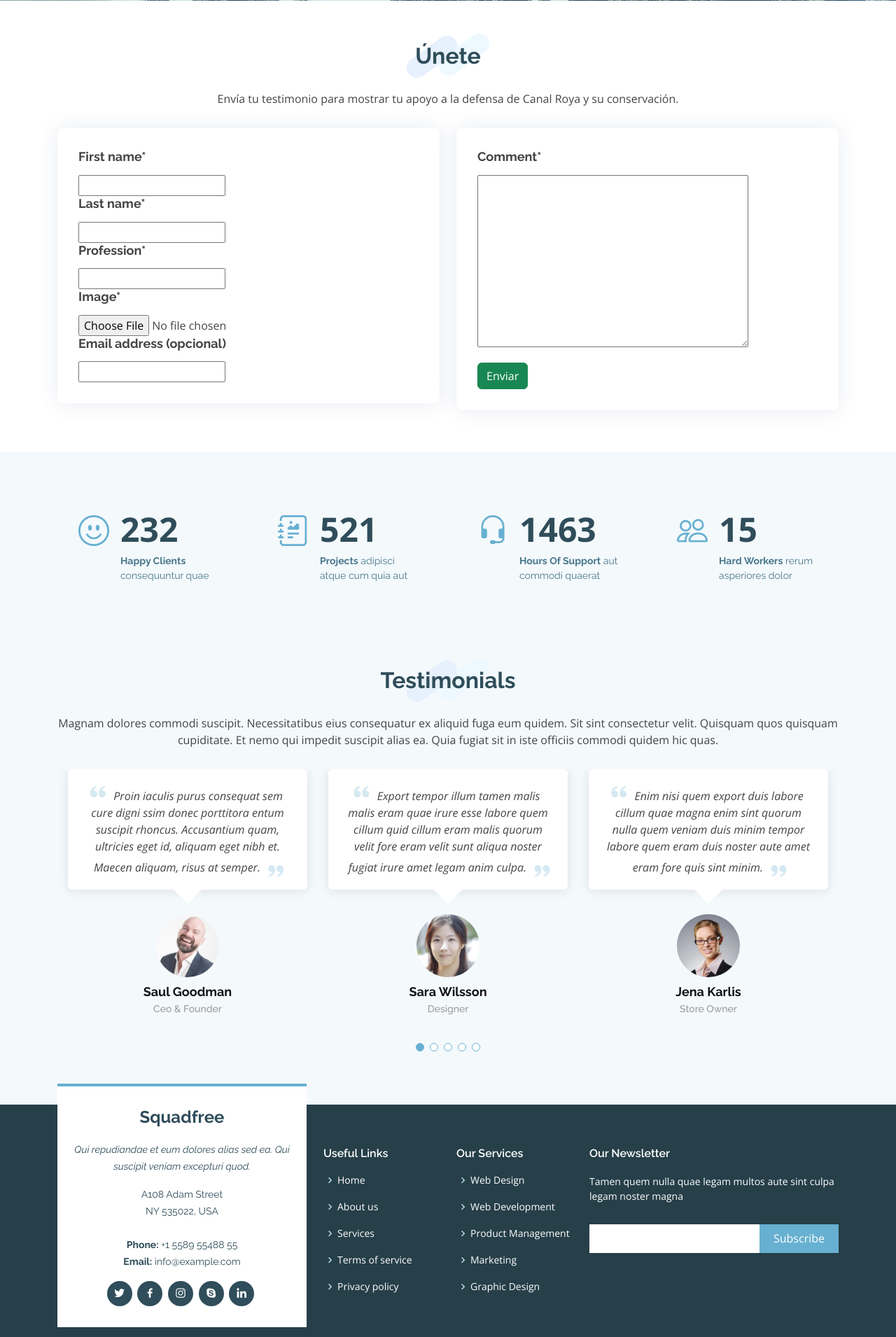
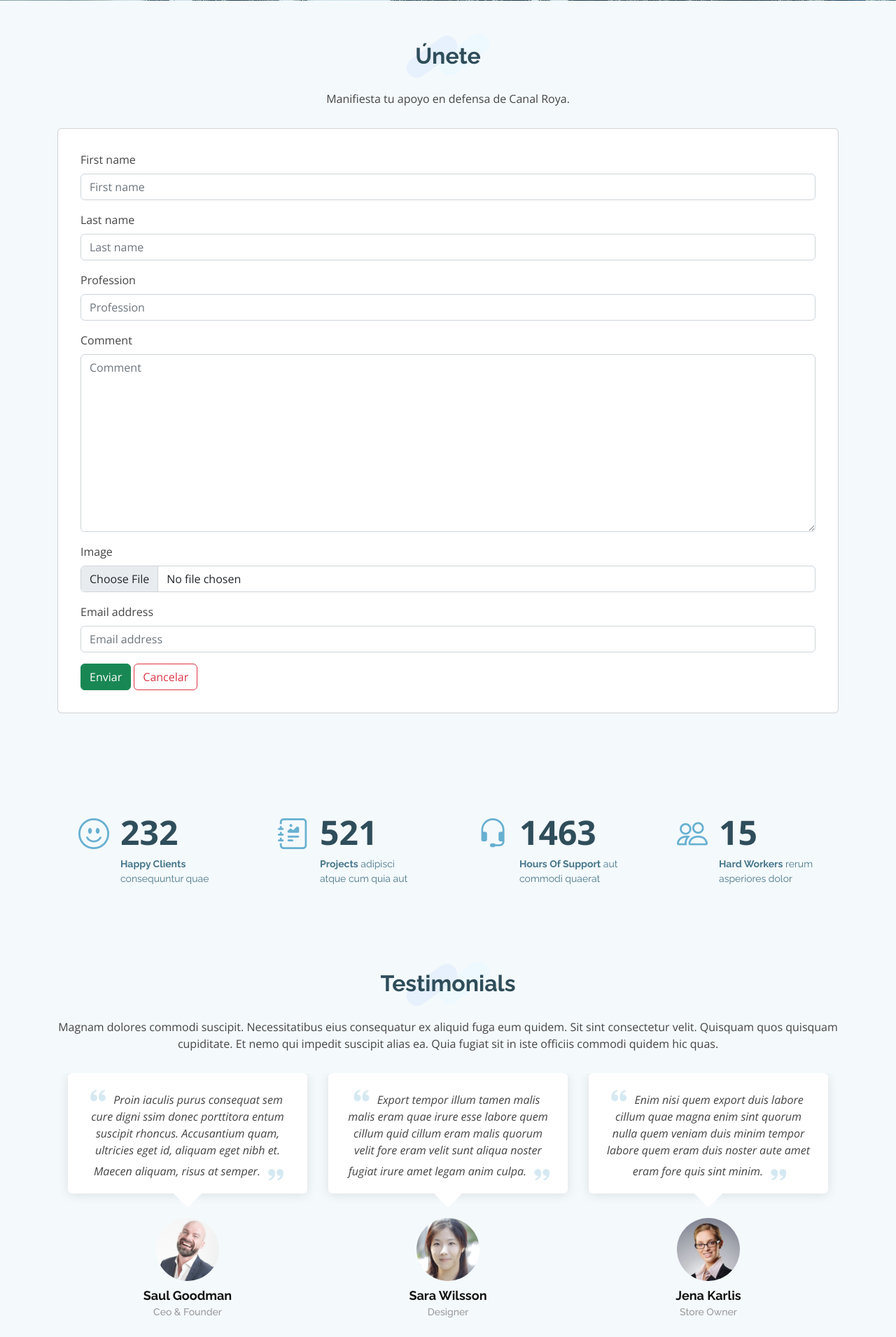
Before and after one commit to ribaguifi/canalroya, a Django app: page / in a window 1280 px wide. Shown: the part 799-2709 px from the top of the page at 70% size. Run offline with Django 4.2, Linux system fonts and the light colour scheme; some libraries are stand-ins or nearby versions.

Commit message:
Tune form style using bootstrap5

```diff
--- a/canalroya/templates/canalroya/base.html
+++ b/canalroya/templates/canalroya/base.html
@@ -50,7 +50,7 @@
 
       <nav id="navbar" class="navbar">
         <ul>
-          <li><a class="nav-link scrollto active" href="#hero">Home</a></li>
+          <li><a class="nav-link scrollto active" href="{% url 'canalroya:testimonial-new' %}">Home</a></li>
         </ul>
         <i class="bi bi-list mobile-nav-toggle"></i>
       </nav><!-- .navbar -->
@@ -70,16 +70,9 @@
   <main id="main">
 
     <!-- ======= Services Section ======= -->
-    <section id="services" class="services">
+    <section id="services" class="services section-bg">
       <div class="container">
-
-        <div class="section-title" data-aos="fade-in" data-aos-delay="100">
-          <h2>Únete</h2>
-          <p>Envía tu testimonio para mostrar tu apoyo a la defensa de Canal Roya y su conservación.</p>
-        </div>
-
         {% block content %}{% endblock content %}
-
       </div>
     </section><!-- End Services Section -->
 
--- a/canalroya/templates/canalroya/testimonial_form.html
+++ b/canalroya/templates/canalroya/testimonial_form.html
@@ -1,42 +1,24 @@
 {% extends "canalroya/base.html" %}
+{% load django_bootstrap5 %}
 
 {% block content %}
-<form method="post" enctype="multipart/form-data">
-  {% csrf_token %}
+<div class="section-title" data-aos="fade-in" data-aos-delay="100">
+  <h2>Únete</h2>
+  <p>Manifiesta tu apoyo en defensa de Canal Roya.</p>
+</div>
 
-  <div class="row">
-    <div class="col-md-6 mb-5 mb-lg-0">
-      <div class="icon-box" data-aos="fade-up">
+<div class="card p-3" data-aos="fade-up">
+  <div class="card-body">
+    <form method="post" enctype="multipart/form-data">
+      {% csrf_token %}
+      {% bootstrap_form form %}
 
-        <h4 class="title">{{ form.first_name.label }}*</h4>
-        {{ form.first_name }}
+      <button class="btn btn-success" type="submit">Enviar</button>
+      <button class="btn btn-outline-danger" type="reset">Cancelar</button>
 
-        <h4 class="title">{{ form.last_name.label }}*</h4>
-        {{ form.last_name }}
-
-        <h4 class="title">{{ form.profession.label }}*</h4>
-        {{ form.profession }}
-
-        <h4 class="title">{{ form.image.label }}*</h4>
-        {{ form.image }}
-
-        <h4 class="title">{{ form.email.label }} (opcional)</h4>
-        {{ form.email }}
-      </div>
-    </div>
-
-    <div class="col-md-6 mb-5 mb-lg-0">
-      <div class="icon-box" data-aos="fade-up" data-aos-delay="100">
-        <h4 class="title">{{ form.comment.label }}*</h4>
-        {{ form.comment }}
-        <div class="mt-3">
-          <button class="btn btn-success" type="submit">Enviar</button>
-        </div>
-      </div>
-    </div>
+    </form>
   </div>
-
-</form>
+</div>
 
 
 {% endblock %}
```
